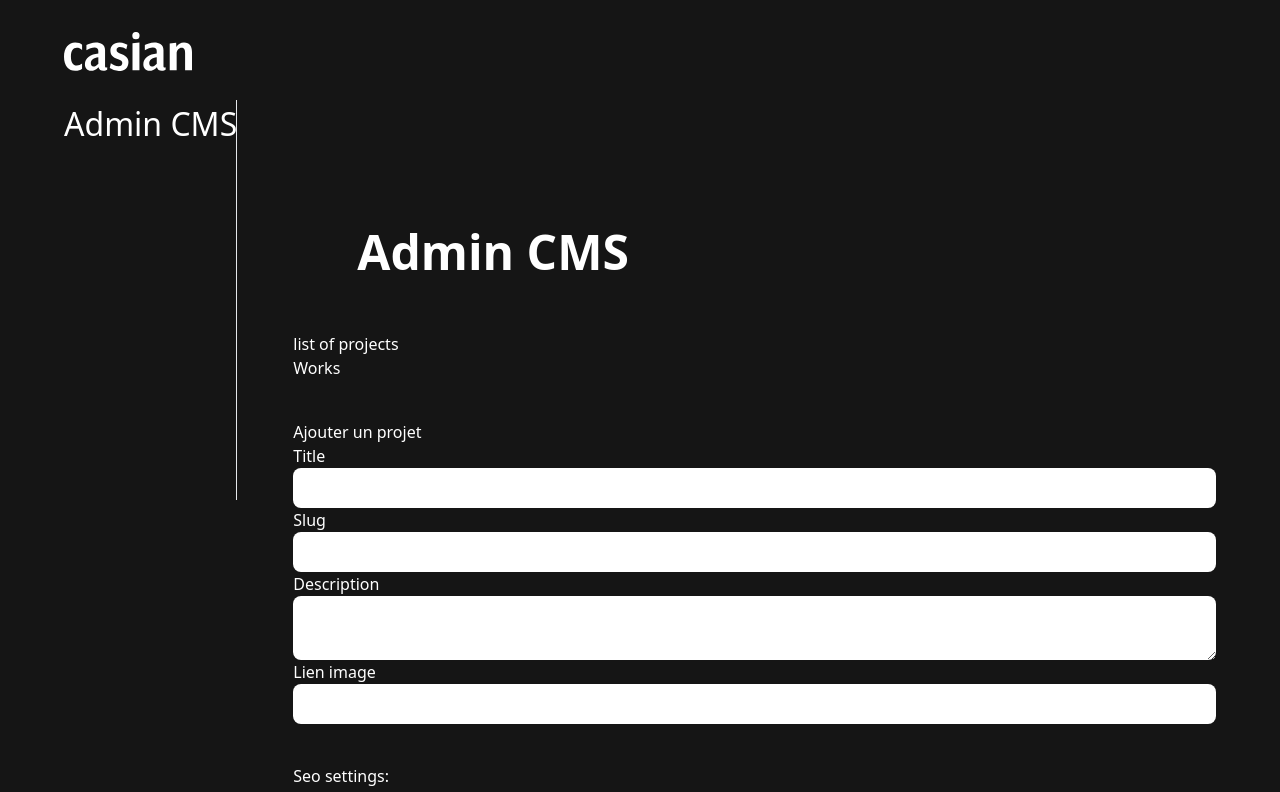
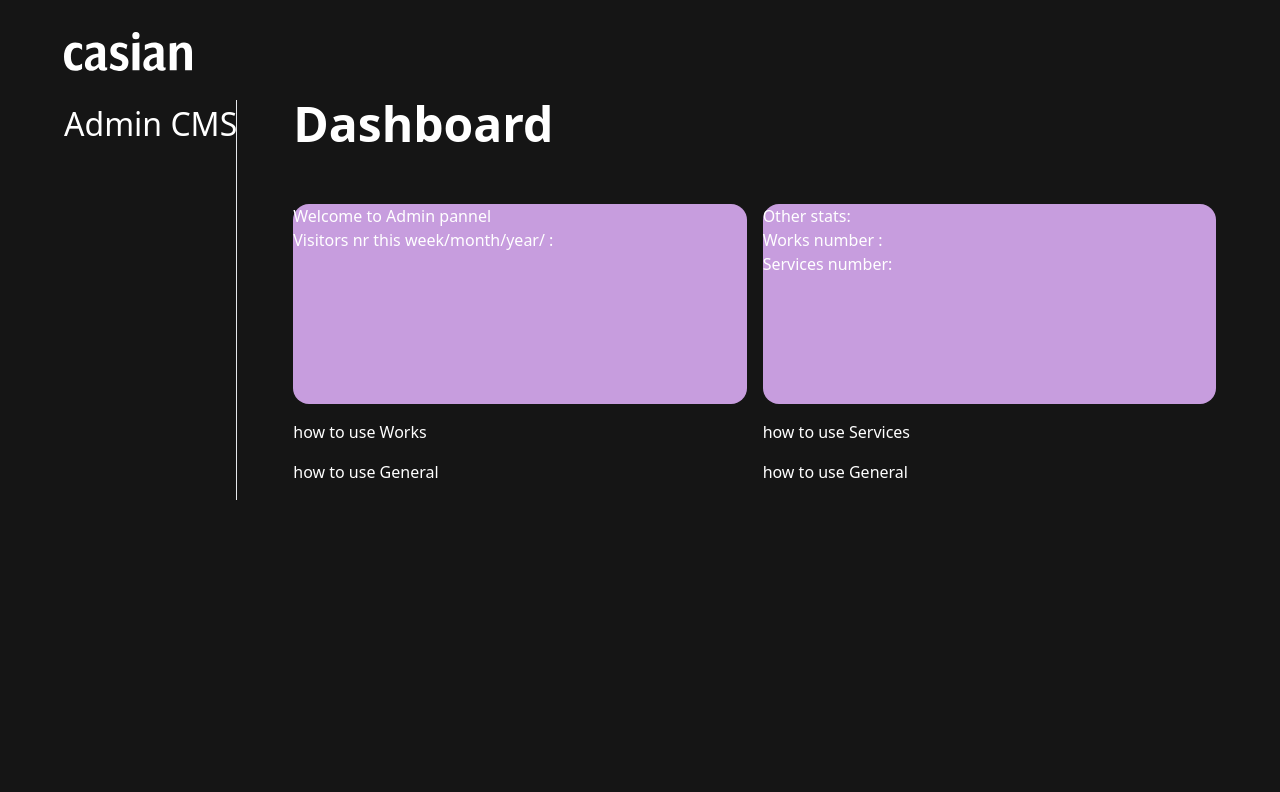
Before and after one commit to CasianLW/portfolio-casian-react-typecript-cms, a Next.js app: page /admin in a window 1280 px wide. Shown: the top 792 px of the page. Built offline with nearby package versions, Linux system fonts and the light colour scheme.

Commit message:
updated admin dash, template grid setup

```diff
--- a/pages/admin/index.tsx
+++ b/pages/admin/index.tsx
@@ -22,15 +22,25 @@ const AdminPage: NextPage<Props> = () => {
     <AdminLayoutComponent>
       <>
         <SeoComponent seo={{ title: 'Admin Dashboard', description: 'Admin dashboard' }} />
-        <header className="top-header-admin lateral-space">
-          <h1 className="main-title ">Admin CMS</h1>
+        <header className="">
+          <h1 className="main-title ">Dashboard</h1>
         </header>
         <main className="admin-content">
-          <section>
-            <div>list of projects</div>
-            <div>
-              <AddWorkComponent />
+          <section className="grid gap-4 grid-cols-1 md:grid-cols-2">
+            <div className="col-span-1">
+              <div className="w-full h-[200px] rounded-2xl bg-cas-gradient-rose">
+                Welcome to Admin pannel <br /> Visitors nr this week/month/year/ :{' '}
+              </div>
             </div>
+            <div className="col-span-1">
+              <div className="w-full h-[200px] rounded-2xl bg-cas-gradient-rose">
+                Other stats: <br /> Works number : <br /> Services number:
+              </div>
+            </div>
+            <div className="col-span-1">how to use Works</div>
+            <div className="col-span-1">how to use Services</div>
+            <div className="col-span-1">how to use General</div>
+            <div className="col-span-1">how to use General</div>
           </section>
         </main>
       </>
```
